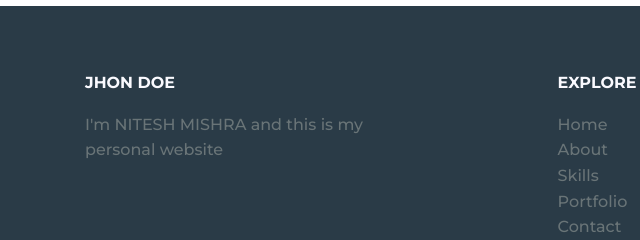
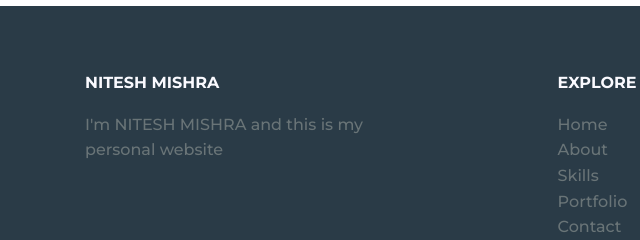
Before and after one commit to Nitesh13875/web-port, a plain HTML site: page index.html in a window 1280 px wide. Shown: the part 3452-3692 px from the top of the page, 43-683 px from the left. Drawn offline with nearby package versions, Linux system fonts and the light colour scheme.

Commit message:
Update index.html
edited name

```diff
--- a/index.html
+++ b/index.html
@@ -167,7 +167,7 @@
         <footer class="footer section">
             <div class="footer__container bd-grid">
                 <div class="footer__data">
-                    <h2 class="footer__title">JHON DOE</h2>
+                    <h2 class="footer__title">NITESH MISHRA</h2>
                     <p class="footer__text">I'm NITESH MISHRA and this is my personal website</p>
                 </div>
 
```
